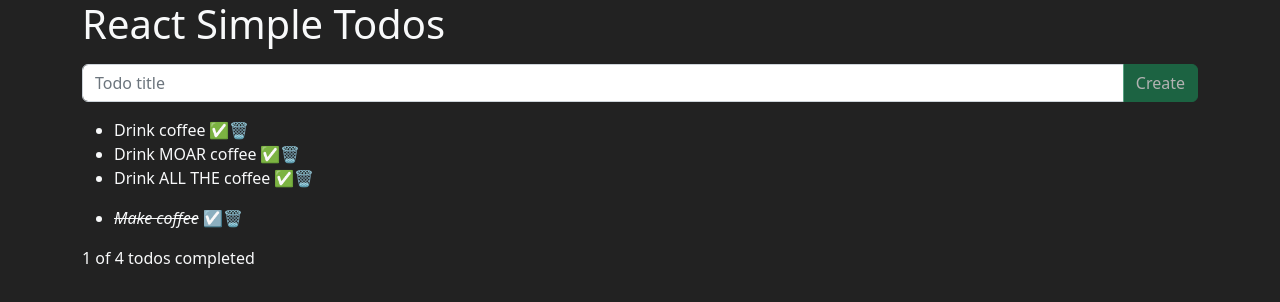
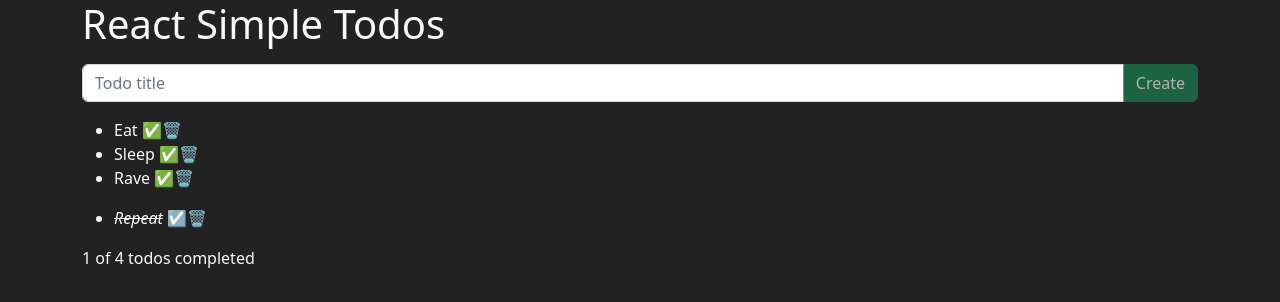
Before and after one commit to FeliciaGartzLevin/JavaScript2-Medieinstitutet, a React (Vite) app in the folder 02-react-simple-todos-johans-genomgang/: page / in a window 1280 px wide. Shown: the top 302 px of the page. Built offline with nearby package versions, Linux system fonts and the light colour scheme; data requests are answered from the project's data file.

Commit message:
step 1. of workshop works: "1. När man skapar en ny todo ska den sparas i vårt API (och nya todos hämtas från API:et)."

```diff
--- /dev/null
+++ b/02-react-simple-todos-johans-genomgang/data/db.json
@@ -0,0 +1,24 @@
+{
+  "todos": [
+    {
+      "id": 1,
+      "title": "Eat",
+      "completed": false
+    },
+    {
+      "id": 2,
+      "title": "Sleep",
+      "completed": false
+    },
+    {
+      "id": 3,
+      "title": "Rave",
+      "completed": false
+    },
+    {
+      "id": 4,
+      "title": "Repeat",
+      "completed": true
+    }
+  ]
+}
--- a/02-react-simple-todos-johans-genomgang/src/App.tsx
+++ b/02-react-simple-todos-johans-genomgang/src/App.tsx
@@ -1,17 +1,36 @@
-import { useState } from 'react'
+import { useEffect, useState } from 'react'
 import TodoCounter from './components/TodoCounter'
 import AddNewTodoForm from './components/AddNewTodoForm'
 import ATodoList from './components/ATodoList'
 import { Todo, TodoList } from './types'
 import './assets/scss/App.scss'
+import { getTodos } from './services/TodosAPI'
 
 function App() {
-	const [todos, setTodos] = useState<TodoList>([
-		{ title: "Make coffee", completed: true },
-		{ title: "Drink coffee", completed: false },
-		{ title: "Drink MOAR coffee", completed: false },
-		{ title: "Drink ALL THE coffee", completed: false },
-	])
+	const [todos, setTodos] = useState<TodoList>([])
+
+	// steg 1. WS.gör en async/await function och kalla på getTodos() ✅
+
+	useEffect(() => {
+		if (!todos) {
+			return
+		}
+
+		const fetchTodos = async () => {
+			try {
+				const payload = await getTodos()
+
+				setTodos(payload)
+			} catch (e: any) {
+				console.log(e)
+			}
+
+		}
+
+		fetchTodos()
+
+	}, [])
+
 	const addTodo = (newTodo: Todo) => {
 		setTodos([...todos, newTodo])
 	}
@@ -60,7 +79,7 @@ function App() {
 			)}
 
 			{todos.length === 0 && (
-				<p>Yayyy, you have 0 todos to do</p>
+				<p>No todos to do. Take a rest 😊</p>
 			)}
 
 		</div>
--- a/02-react-simple-todos-johans-genomgang/src/components/AddNewTodoForm.tsx
+++ b/02-react-simple-todos-johans-genomgang/src/components/AddNewTodoForm.tsx
@@ -17,7 +17,6 @@ const AddNewTodoForm: React.FC<IProps> = ({ onAddTodo }) => {
 			title: newTodoTitle,
 			completed: false,
 		}
-
 
 		// Man kan skapa svårfunna buggar om man kan setta en state ute i componenterna,
 		// så detta gör vi inte här, utan skickar ut datan till 'App' så att setState sker enbart där.
--- /dev/null
+++ b/02-react-simple-todos-johans-genomgang/src/services/TodosAPI.ts
@@ -0,0 +1,34 @@
+/**
+ * Service for communicating with the json-server backend
+ */
+import axios from 'axios'
+import { TodoList } from '../types'
+
+const BASE_URL = 'http://localhost:3000'
+
+/**
+ * Get all todos
+ */
+export const getTodos = async () => {
+	const res = await axios.get(`${BASE_URL}/todos`)
+	return res.data as TodoList
+}
+
+/**
+ * Create a new todo
+ *
+ * @param data Object with properties and values for the new todo
+ */
+
+/**
+ * Update a todo
+ *
+ * @param todo_id Todo to update
+ * @param data Data to update todo with
+ */
+
+/**
+ * Delete a todo
+ *
+ * @param todo_id Todo to delete
+ */
```
Also changed, not shown: 1 other file (tests, documents, lock files or other folders).
